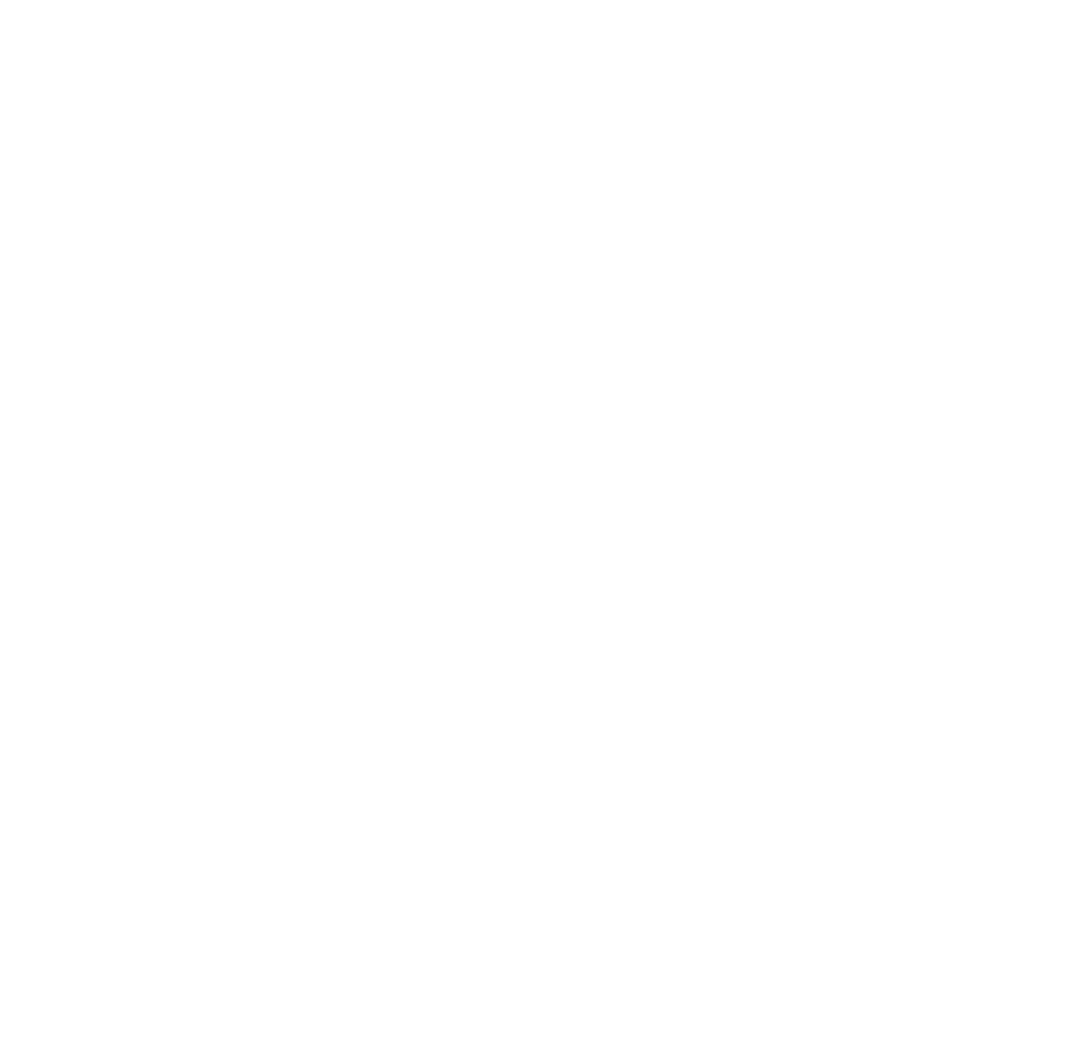
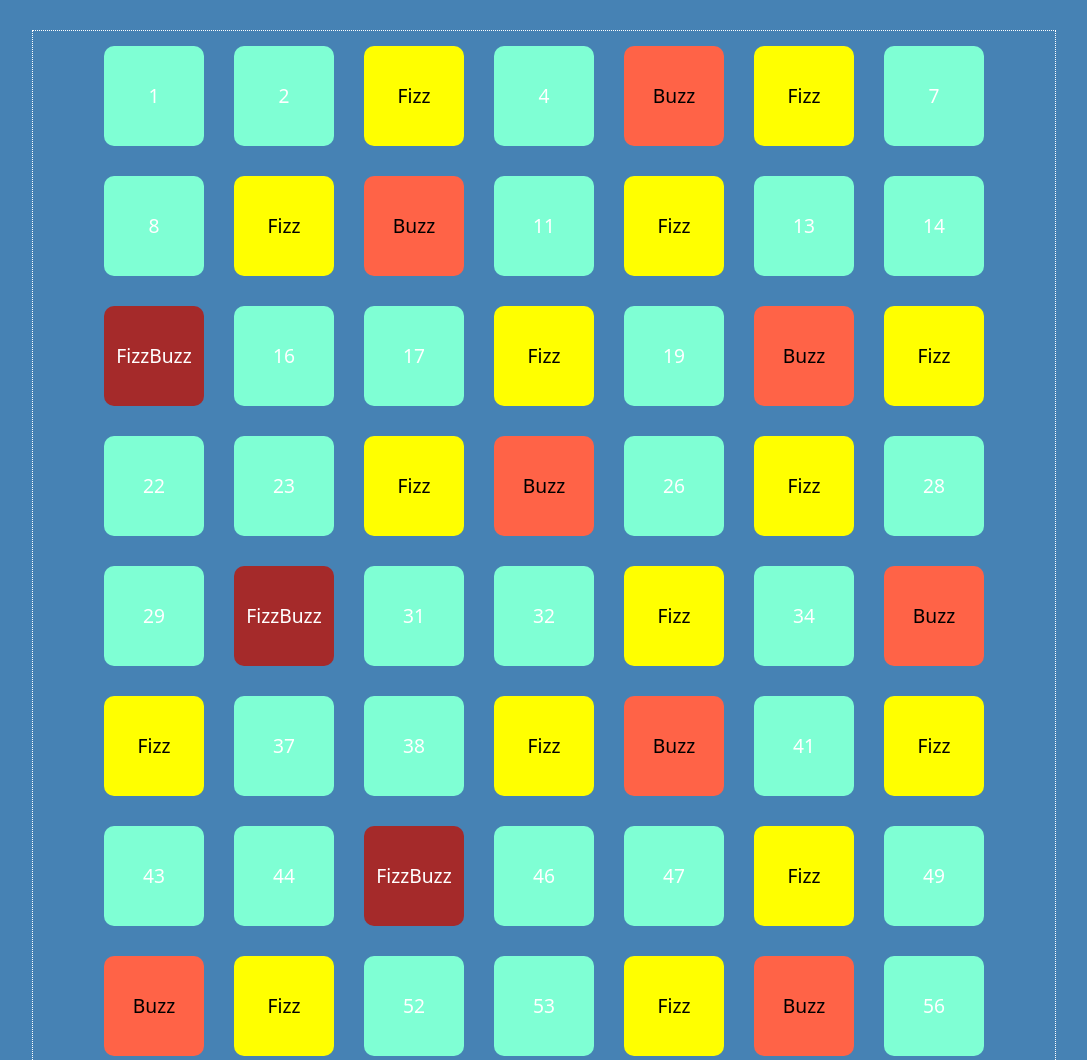
Before and after one commit to DeboraCocchi/js-fizzbuzz, a plain HTML site: page index.html in a window 1280 px wide. Shown: the top 1060 px of the page, without its empty margins (96-1183 px from the left). Before the commit the page ends 800 px from the top, so only its background shows below. Drawn offline with nearby package versions, Linux system fonts and the light colour scheme.

Commit message:
[done]with-visual-squares

```diff
--- a/assets/script.js
+++ b/assets/script.js
@@ -7,17 +7,18 @@ Per i numeri che sono sia multipli di 3 che di 5 stampi “FizzBuzz”. */
 // .num multiplo solo di 5  Buzz
 // -num multipl di entrambi “FizzBuzz”
 // multiplo di nessuno (stampo il numero)
-const container = document.querySelector('container-fluid');
+const container = document.querySelector('.dc-container');
 
 for(i=1; i<=100; i++){
 
   const box = document.createElement('div');
   box.className='box';
 
+
   if( !(i % 3) && !(i % 5)){
     console.log(i , 'multiplo di entrambi --- FizzBuzz');
     box.innerHTML='FizzBuzz';
-    box.classList.add('red');
+    box.classList.add('brown');
   } else if(!(i % 3) && (i % 5)){
     console.log(i , 'multiplo di 3 --- Fizz');
     box.innerHTML='Fizz';
@@ -29,5 +30,8 @@ for(i=1; i<=100; i++){
   }else{
     console.log(i);
     box.innerHTML=i;
+    box.classList.add('aqua');
   }
+
+  container.append(box);
 }
--- a/assets/style.css
+++ b/assets/style.css
@@ -12,22 +12,38 @@ body{
 .dc-container{
   width:80%;
   border:1px dotted white;
+  display:flex;
+  flex-wrap: wrap;
+  margin:30px auto;
+  align-items: center;
+  justify-content: center;
 }
 
 .box{
-  width:150px;
-  height:150px;
+  width:100px;
+  height:100px;
   border-radius: 10px;
+  display: flex;
+  align-items: center;
+  justify-content: center;
+  font-size: 120%;
+  margin:15px;
 }
 
 .tomato{
   background-color: tomato;
+  color:black;
 }
 
 .yellow{
   background-color: yellow;
+  color:black;
 }
 
-.red{
-  background-color: red;
+.brown{
+  background-color: brown;
 }
+
+.aqua{
+  background-color: aquamarine;
+}
--- a/index.html
+++ b/index.html
@@ -5,14 +5,14 @@
   <meta http-equiv="X-UA-Compatible" content="IE=edge">
   <meta name="viewport" content="width=device-width, initial-scale=1.0">
   <link rel='stylesheet' href='https://cdnjs.cloudflare.com/ajax/libs/bootstrap/5.2.2/css/bootstrap.min.css' integrity='sha512-CpIKUSyh9QX2+zSdfGP+eWLx23C8Dj9/XmHjZY2uDtfkdLGo0uY12jgcnkX9vXOgYajEKb/jiw67EYm+kBf+6g==' crossorigin='anonymous'/>
+  <link rel="stylesheet" href="assets/style.css">
   <title>FizzBuzz</title>
 </head>
 <body>
   <div class="dc-container">
-    <div class="container-fluid">
 
 
-    </div>
+
   </div>
   <script src="assets/script.js"></script>
 </body>
```
